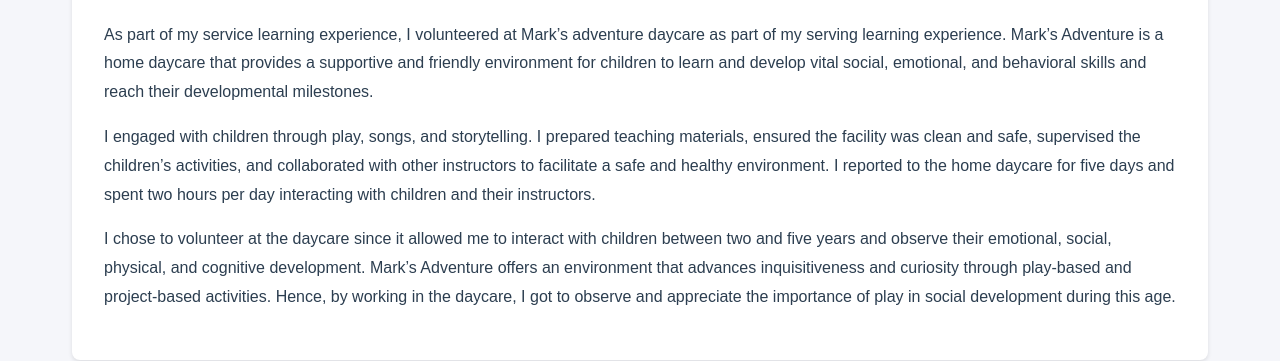
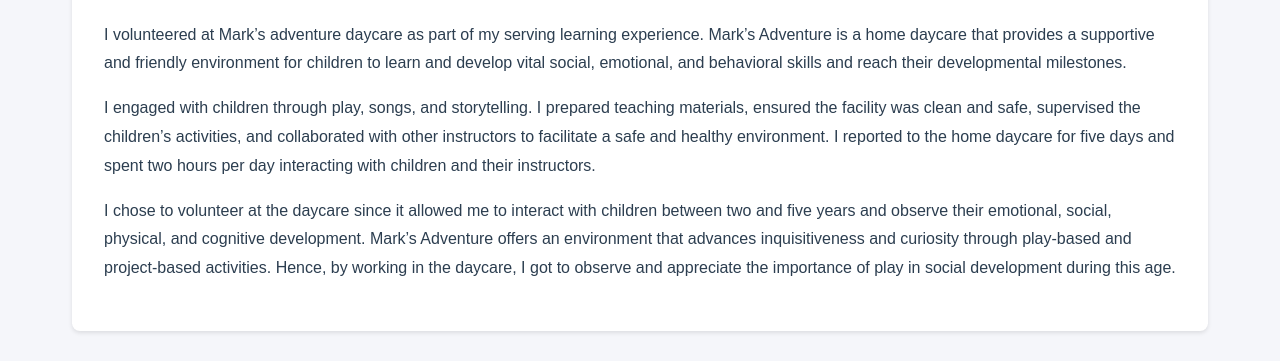
Before and after one commit to Mnatsakanyanmargarita/Mnatsakanyanmargarita.github.io, a plain HTML site: page index.html in a window 1280 px wide. Shown: the part 439-800 px from the top of the page. Drawn offline with Linux system fonts and the light colour scheme.

Commit message:
Update index.html

```diff
--- a/index.html
+++ b/index.html
@@ -25,7 +25,7 @@
     <main>
         <section id="introduction">
             <h2>Introduction</h2>
-            <p>As part of my service learning experience, I volunteered at Mark’s adventure daycare as part of my serving learning experience. Mark’s Adventure is a home daycare that provides a supportive and friendly environment for children to learn and develop vital social, emotional, and behavioral skills and reach their developmental milestones.</p>
+            <p>I volunteered at Mark’s adventure daycare as part of my serving learning experience. Mark’s Adventure is a home daycare that provides a supportive and friendly environment for children to learn and develop vital social, emotional, and behavioral skills and reach their developmental milestones.</p>
             <p>I engaged with children through play, songs, and storytelling. I prepared teaching materials, ensured the facility was clean and safe, supervised the children’s activities, and collaborated with other instructors to facilitate a safe and healthy environment. I reported to the home daycare for five days and spent two hours per day interacting with children and their instructors.</p>
             <p>I chose to volunteer at the daycare since it allowed me to interact with children between two and five years and observe their emotional, social, physical, and cognitive development. Mark’s Adventure offers an environment that advances inquisitiveness and curiosity through play-based and project-based activities. Hence, by working in the daycare, I got to observe and appreciate the importance of play in social development during this age.</p>
         </section>
```
